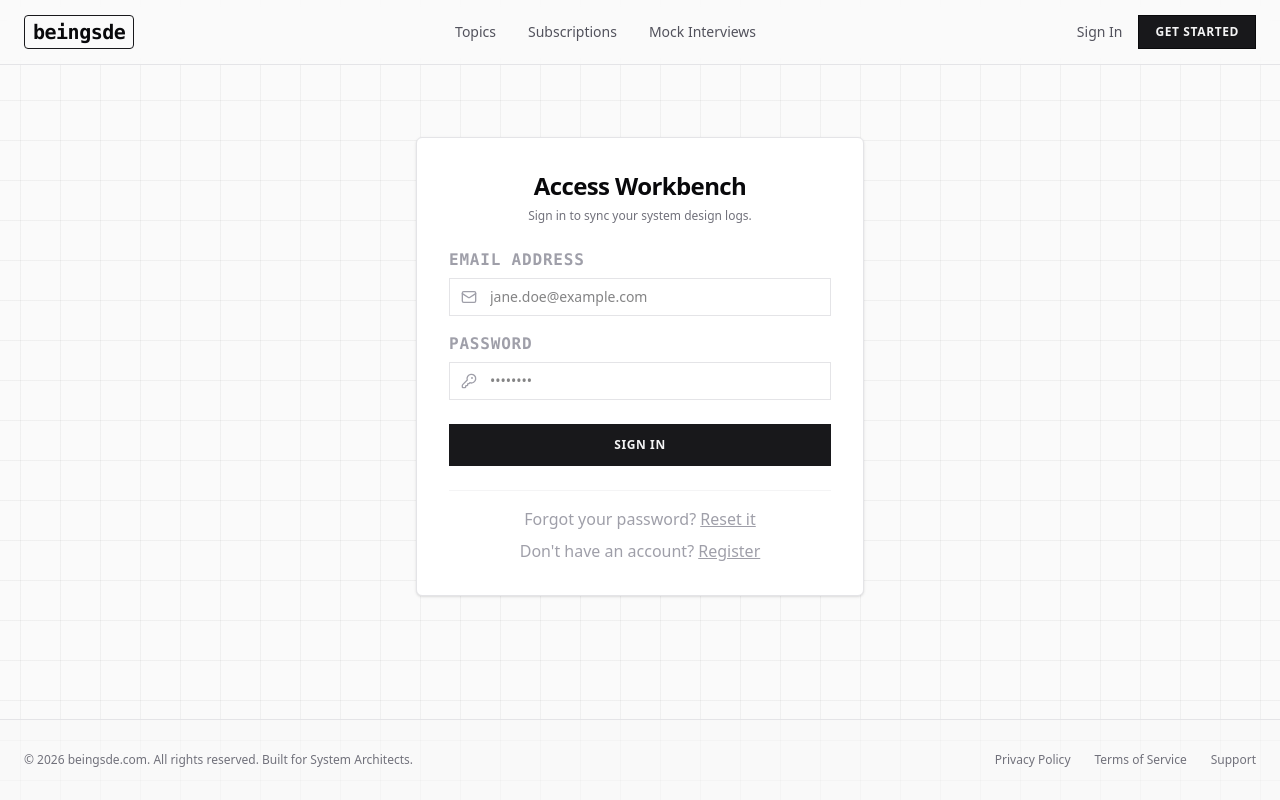
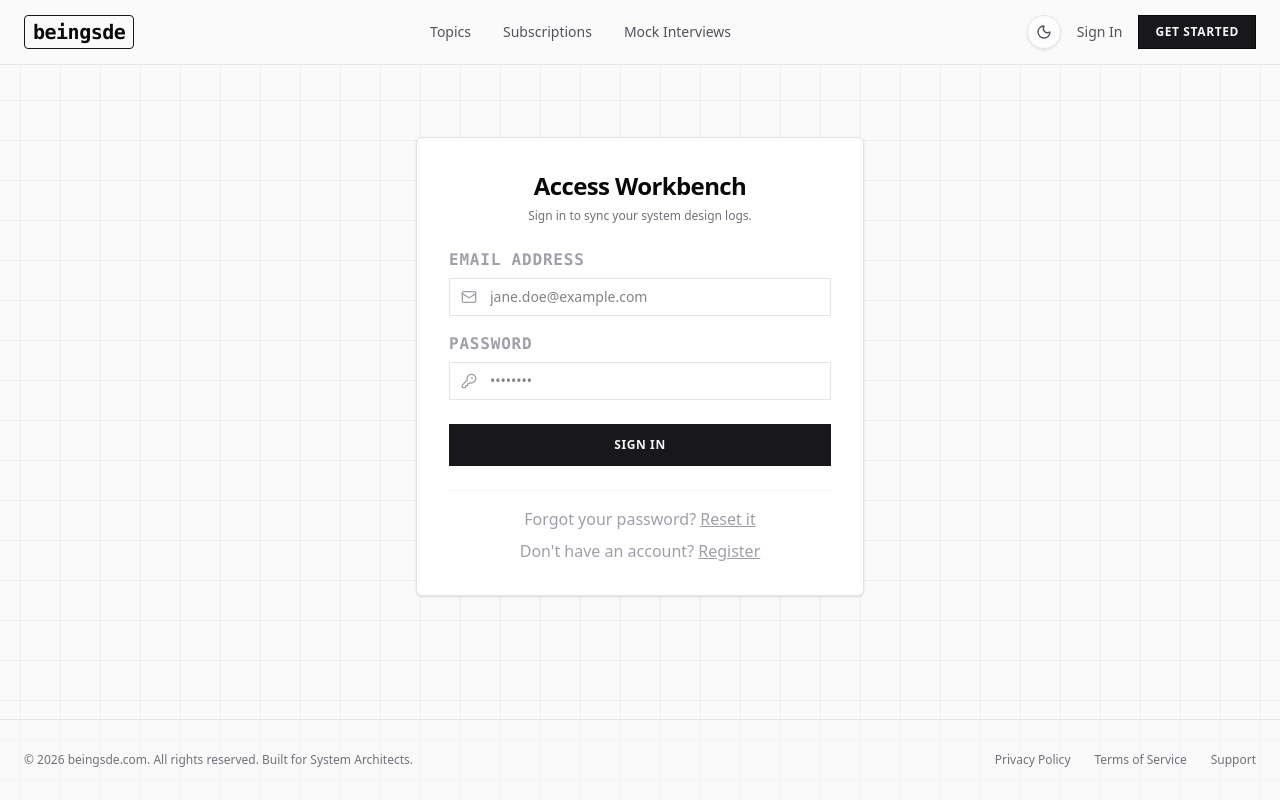
Before and after one commit to roamingcops/beingsde, a Next.js app in the folder beingsde-ui/: page /login in a window 1280 px wide. Built offline with nearby package versions, Linux system fonts and the light colour scheme; no server answers.

Commit message:
feat: add dark/light mode toggle button to header navigation with localStorage persistence

```diff
--- a/beingsde-ui/src/app/globals.css
+++ b/beingsde-ui/src/app/globals.css
@@ -1,4 +1,6 @@
 @import "tailwindcss";
+
+@custom-variant dark (&:where(.dark, .dark *));
 
 :root {
   --background: #fafafa;
@@ -8,14 +10,12 @@
   --accent: #27272a;
 }
 
-@media (prefers-color-scheme: dark) {
-  :root {
+.dark {
   --background: #09090b;
   --foreground: #fafafa;
   --card: #18181b;
   --card-border: #27272a;
   --accent: #e4e4e7;
-  }
 }
 
 body {
@@ -49,8 +49,6 @@ body {
 .scribble-glow {
   filter: drop-shadow(0 2px 4px rgba(9,9,11,0.1));
 }
-@media (prefers-color-scheme: dark) {
-  .scribble-glow {
+.dark .scribble-glow {
   filter: drop-shadow(0 2px 8px rgba(250,250,250,0.15));
 }
-}
--- a/beingsde-ui/src/app/layout.tsx
+++ b/beingsde-ui/src/app/layout.tsx
@@ -2,6 +2,7 @@ import type { Metadata } from "next";
 import { Geist, Geist_Mono } from "next/font/google";
 import Link from "next/link";
 import "./globals.css";
+import ThemeToggle from "@/components/ThemeToggle";
 
 const geistSans = Geist({
   variable: "--font-geist-sans",
@@ -25,6 +26,21 @@ export default function RootLayout({
 }>) {
   return (
     <html lang="en" className="h-full">
+      <head>
+        <script
+          dangerouslySetInnerHTML={{
+            __html: `
+              try {
+                if (localStorage.theme === 'dark' || (!('theme' in localStorage) && window.matchMedia('(prefers-color-scheme: dark)').matches)) {
+                  document.documentElement.classList.add('dark');
+                } else {
+                  document.documentElement.classList.remove('dark');
+                }
+              } catch (_) {}
+            `,
+          }}
+        />
+      </head>
       <body
         className={`${geistSans.variable} ${geistMono.variable} font-sans min-h-full flex flex-col bg-[#fafafa] dark:bg-[#09090b] text-[#09090b] dark:text-[#fafafa] antialiased grid-bg`}
       >
@@ -50,6 +66,7 @@ export default function RootLayout({
             </nav>
 
             <div className="flex items-center gap-4">
+              <ThemeToggle />
               <Link
                 href="/login"
                 className="text-sm font-medium text-zinc-600 dark:text-zinc-400 hover:text-zinc-900 dark:hover:text-zinc-100 transition-colors"
--- /dev/null
+++ b/beingsde-ui/src/components/ThemeToggle.tsx
@@ -0,0 +1,41 @@
+"use client";
+
+import { useEffect, useState } from "react";
+import { Sun, Moon } from "lucide-react";
+
+export default function ThemeToggle() {
+  const [theme, setTheme] = useState<"light" | "dark">("light");
+
+  useEffect(() => {
+    // Determine initial theme
+    const isDark = document.documentElement.classList.contains("dark");
+    setTheme(isDark ? "dark" : "light");
+  }, []);
+
+  const toggleTheme = () => {
+    const nextTheme = theme === "light" ? "dark" : "light";
+    setTheme(nextTheme);
+    if (nextTheme === "dark") {
+      document.documentElement.classList.add("dark");
+      localStorage.theme = "dark";
+    } else {
+      document.documentElement.classList.remove("dark");
+      localStorage.theme = "light";
+    }
+  };
+
+  return (
+    <button
+      onClick={toggleTheme}
+      className="p-2 rounded-full border border-zinc-200 dark:border-zinc-800 bg-white/50 dark:bg-zinc-950/20 text-zinc-600 dark:text-zinc-400 hover:text-zinc-900 dark:hover:text-zinc-100 transition-all duration-300 hover:scale-105 active:scale-95 shadow-sm relative overflow-hidden focus:outline-none cursor-pointer"
+      aria-label="Toggle theme"
+      id="theme-toggle-btn"
+    >
+      {theme === "light" ? (
+        <Moon className="w-4 h-4 transition-transform duration-300" />
+      ) : (
+        <Sun className="w-4 h-4 transition-transform duration-300" />
+      )}
+    </button>
+  );
+}
```
Lines whose indentation alone changed are shown as unchanged.
